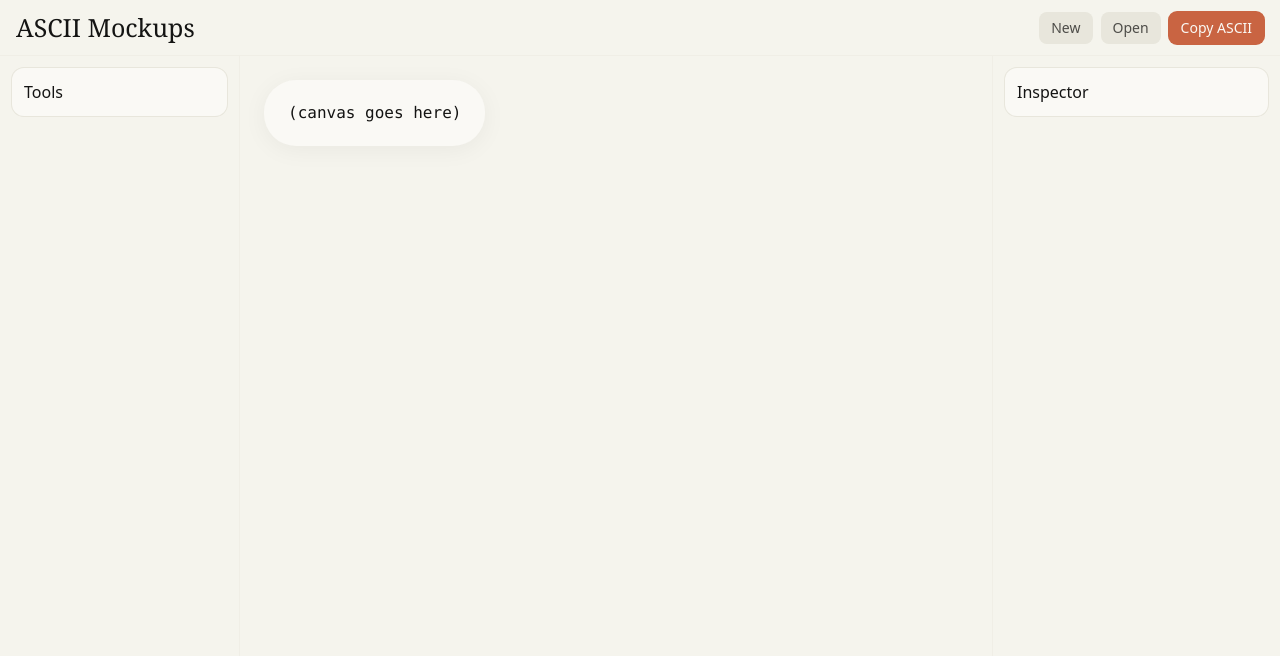
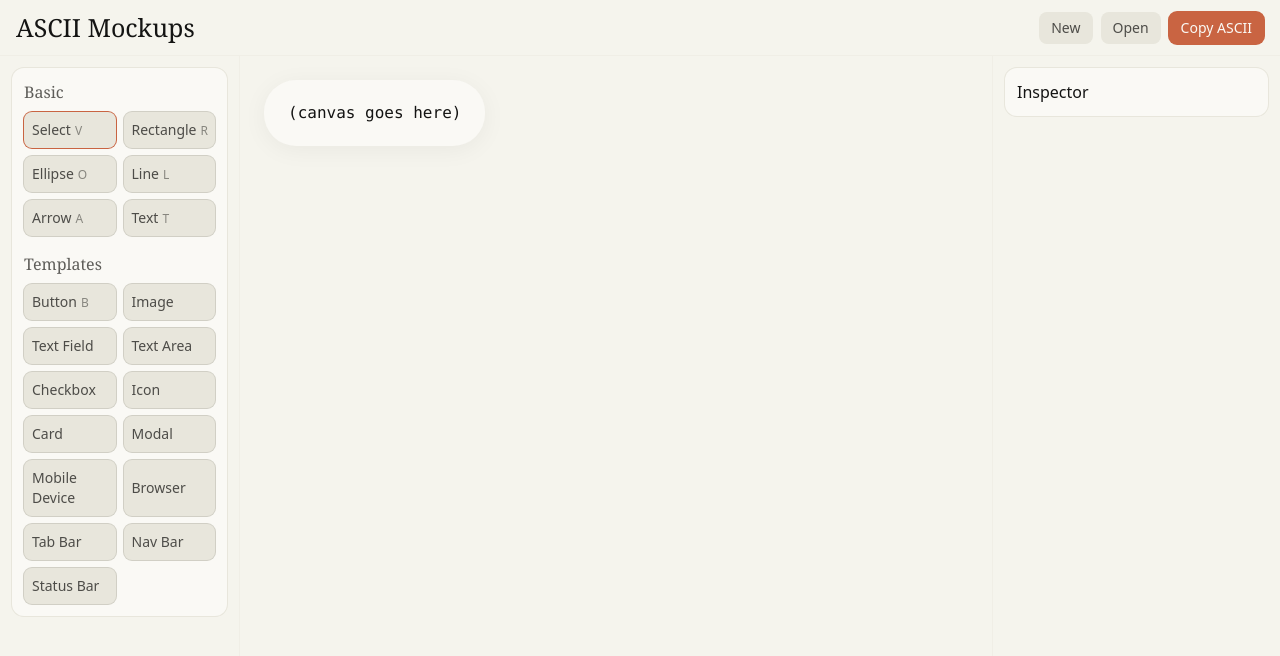
Before and after one commit to angusjune/ascii-mockups, a Next.js app: page / in a window 1280 px wide. Shown: the top 656 px of the page. Built offline with nearby package versions, Linux system fonts and the light colour scheme.

Commit message:
feat(ui): add tool palette

```diff
--- a/src/components/Editor.tsx
+++ b/src/components/Editor.tsx
@@ -1,6 +1,7 @@
 'use client'
 
 import TopBar from './TopBar'
+import ToolPalette from './ToolPalette'
 
 export default function Editor() {
   return (
@@ -11,7 +12,9 @@ export default function Editor() {
           id="tool-palette"
           className="w-60 shrink-0 border-r border-border-cream bg-parchment p-3"
         >
-          <div className="rounded-[12px] bg-ivory p-3 ring-border-warm">Tools</div>
+          <div className="rounded-[12px] bg-ivory p-3 ring-border-warm">
+            <ToolPalette />
+          </div>
         </aside>
         <main className="flex-1 overflow-auto p-6">
           <div className="mx-auto inline-block rounded-[32px] bg-ivory p-6 ring-border-warm shadow-whisper">
--- /dev/null
+++ b/src/components/ToolPalette.tsx
@@ -0,0 +1,82 @@
+'use client'
+
+import { useEditor } from '@/store/editor-store'
+import type { ToolId } from '@/model/types'
+
+interface ToolDef {
+  id: ToolId
+  label: string
+  key?: string
+}
+
+const BASIC: ToolDef[] = [
+  { id: 'select', label: 'Select', key: 'V' },
+  { id: 'rectangle', label: 'Rectangle', key: 'R' },
+  { id: 'ellipse', label: 'Ellipse', key: 'O' },
+  { id: 'line', label: 'Line', key: 'L' },
+  { id: 'arrow', label: 'Arrow', key: 'A' },
+  { id: 'text', label: 'Text', key: 'T' },
+]
+
+const TEMPLATES: ToolDef[] = [
+  { id: 'button', label: 'Button', key: 'B' },
+  { id: 'image-placeholder', label: 'Image' },
+  { id: 'textfield', label: 'Text Field' },
+  { id: 'textarea', label: 'Text Area' },
+  { id: 'checkbox', label: 'Checkbox' },
+  { id: 'icon', label: 'Icon' },
+  { id: 'card', label: 'Card' },
+  { id: 'modal', label: 'Modal' },
+  { id: 'mobile-device', label: 'Mobile Device' },
+  { id: 'browser', label: 'Browser' },
+  { id: 'tab-bar', label: 'Tab Bar' },
+  { id: 'nav-bar', label: 'Nav Bar' },
+  { id: 'status-bar', label: 'Status Bar' },
+]
+
+export default function ToolPalette() {
+  const active = useEditor((s) => s.activeTool)
+  const setActiveTool = useEditor((s) => s.setActiveTool)
+  return (
+    <div className="space-y-4">
+      <ToolGroup title="Basic" tools={BASIC} active={active} onPick={setActiveTool} />
+      <ToolGroup title="Templates" tools={TEMPLATES} active={active} onPick={setActiveTool} />
+    </div>
+  )
+}
+
+function ToolGroup({
+  title,
+  tools,
+  active,
+  onPick,
+}: {
+  title: string
+  tools: ToolDef[]
+  active: ToolId
+  onPick: (t: ToolId) => void
+}) {
+  return (
+    <section aria-label={title}>
+      <h2 className="mb-2 font-serif text-base text-olive-gray">{title}</h2>
+      <div className="grid grid-cols-2 gap-2">
+        {tools.map((t) => (
+          <button
+            key={t.id}
+            onClick={() => onPick(t.id)}
+            aria-pressed={active === t.id}
+            className={
+              'rounded-[8px] px-2 py-2 text-left text-sm text-charcoal-warm ring-1 ' +
+              (active === t.id
+                ? 'bg-warm-sand ring-terracotta'
+                : 'bg-warm-sand ring-ring-warm hover:ring-ring-deep')
+            }
+          >
+            {t.label}
+            {t.key ? <span className="ml-1 text-xs text-stone-gray">{t.key}</span> : null}
+          </button>
+        ))}
+      </div>
+    </section>
+  )
+}
```
